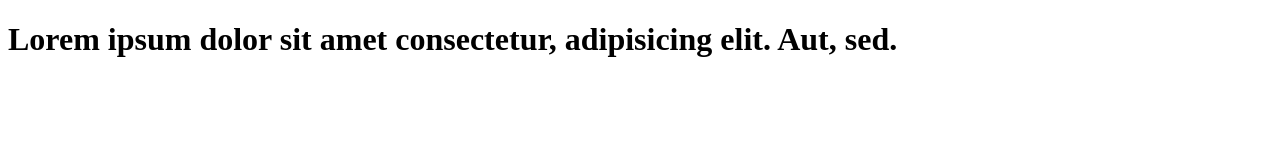
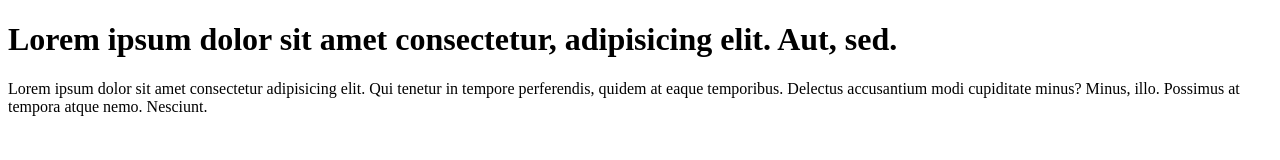
Before and after one commit to amitkumar-2/learn-git, a plain HTML site: page index.html in a window 1280 px wide. Drawn offline with Linux system fonts and the light colour scheme.

Commit message:
add paragraph to  code

```diff
--- a/index.html
+++ b/index.html
@@ -7,5 +7,6 @@
 </head>
 <body>
     <h1>Lorem ipsum dolor sit amet consectetur, adipisicing elit. Aut, sed.</h1>
+    <p>Lorem ipsum dolor sit amet consectetur adipisicing elit. Qui tenetur in tempore perferendis, quidem at eaque temporibus. Delectus accusantium modi cupiditate minus? Minus, illo. Possimus at tempora atque nemo. Nesciunt.</p>
 </body>
 </html>
```
